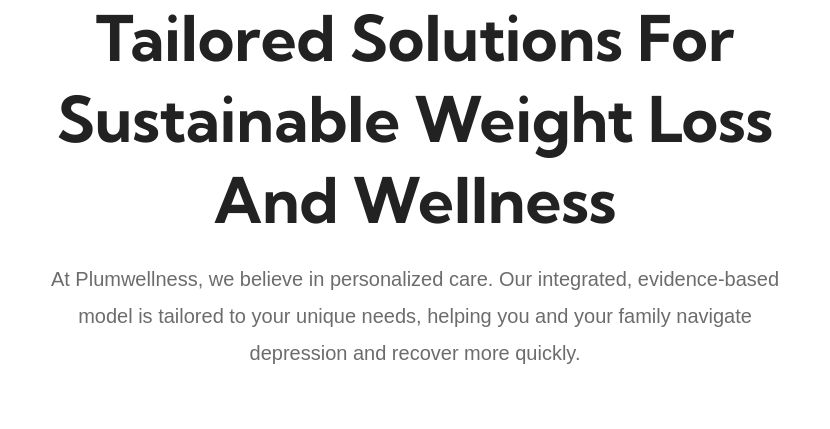
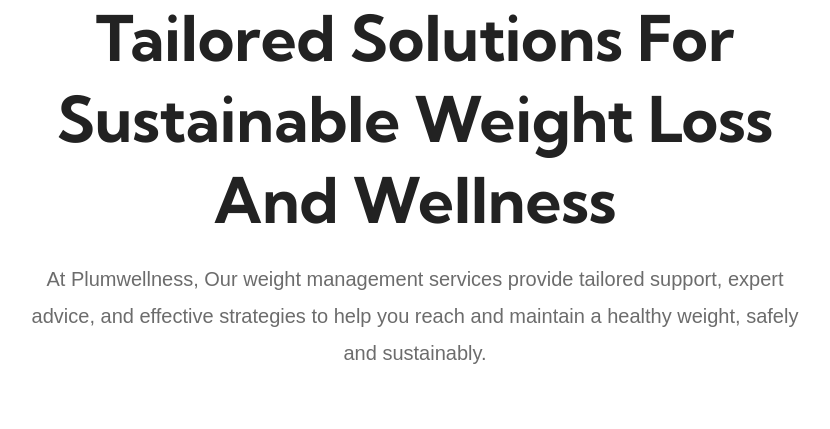
Before and after one commit to bhupindersinghsaggu/plumwellness.in, a PHP site: page /weight-management.php in a window 1280 px wide. Shown: the part 795-1224 px from the top of the page, without its empty margins (225-1055 px from the left). Run offline with PHP 8.4, Linux system fonts and the light colour scheme; some libraries are stand-ins or nearby versions.

Commit message:
Update weight-management.php

```diff
--- a/weight-management.php
+++ b/weight-management.php
@@ -36,10 +36,8 @@ include('web/header.php');
             <div class="col-lg-12 wow  fadeInDown animated" style="visibility: visible; animation-name: fadeInDown;">
                 <div class="pq-section-title-style-1 text-center">
                     <h5 class="pq-section-title">Tailored Solutions for Sustainable Weight Loss and Wellness</h5>
-                    <p class="pq-fancy-box-title slider-sub">At Plumwellness, we believe in personalized care. Our
-                        integrated, evidence-based
-                        model is tailored to your unique needs, helping you and your family navigate depression and
-                        recover more quickly.</p>
+                    <p class="pq-fancy-box-title slider-sub">At Plumwellness,
+                    Our weight management services provide tailored support, expert advice, and effective strategies to help you reach and maintain a healthy weight, safely and sustainably.</p>
                 </div>
             </div>
             <div class="row g-0">
```
